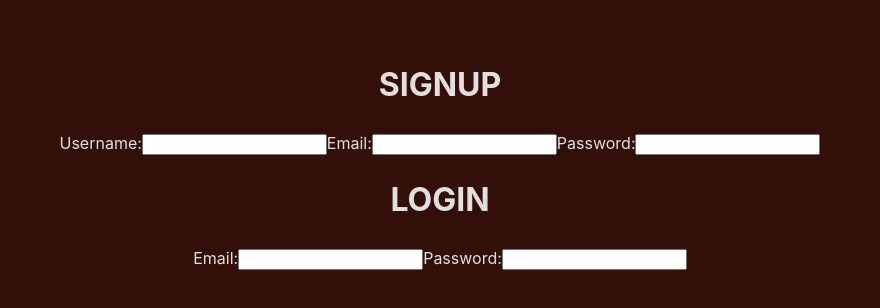
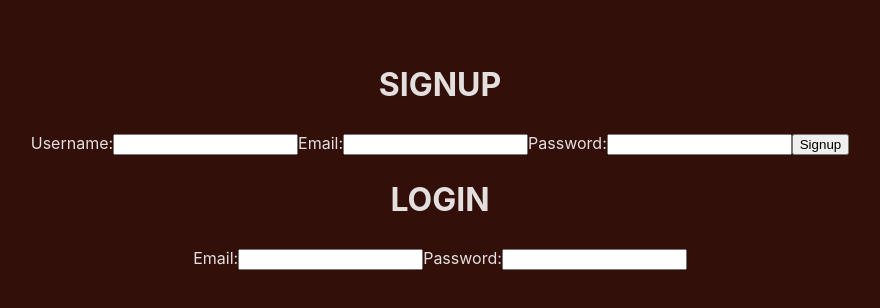
Before and after one commit to Bookhaven-WSL/bookhaven-part-b-frontend, a React (Vite) app: page / in a window 1280 px wide. Shown: the top 308 px of the page, without its empty margins (200-1080 px from the left). Built offline with nearby package versions, Linux system fonts and the light colour scheme; a web font is replaced by a local one.

Commit message:
further progress made toward getting api data on frontend

```diff
--- a/src/pages/LoginSignupPage.jsx
+++ b/src/pages/LoginSignupPage.jsx
@@ -1,4 +1,56 @@
+import { useState } from "react"
+import { userSignup } from "../ApiFunctionality/ApiFunctions"
+
 export default function LoginSignupPage(props) {
+
+    const [jwt, setJwt] = useState("")
+    const [username, setUsername] = useState("")
+    const [email, setEmail] = useState("")
+    const [password, setPassword] = useState("")
+    const [error, setError] = useState("")
+
+    const callSignup = async () => {
+        let username = documents.getElementById("usernameSignup")
+        let email = documents.getElementById("emailSignup")
+        let password = documents.getElementById("passwordSignup")
+
+        let userDetails = {
+            "username": username,
+            "email": email,
+            "password": password
+        }
+
+        const response = await userSignup(userDetails)
+
+        if (response) {
+            setJwt(response.jwt)
+            setUsername(response.username)
+            setEmail(response.email)
+            setPassword(response.password)
+        }
+        else {
+            setError(true)
+        }
+    }
+
+    if (error) {
+        return (
+            <>
+                <h1>ERROR</h1>
+            </>
+        )
+    }
+    else if (jwt !== "") {
+        return (
+            <>
+                <h3>${jwt}</h3>
+                <h3>${username}</h3>
+                <h3>${email}</h3>
+                <h3>${password}</h3>
+            </>
+        )
+    }
+    else {
         return (
             <>
                 <h1>SIGNUP</h1>
@@ -9,6 +61,9 @@ export default function LoginSignupPage(props) {
                     <input type="text" id="emailSignup" name="emailSignup"></input>
                     <label for="passwordSignup">Password:</label>
                     <input type="text" id="passwordSignup" name="passwordSignup"></input>
+                    <button onClick={callSignup}>
+                        Signup
+                    </button>
                 </form>
 
                 <h1>LOGIN</h1>
@@ -21,3 +76,4 @@ export default function LoginSignupPage(props) {
             </>
         )
     }
+}
```
Lines whose indentation alone changed are shown as unchanged.
